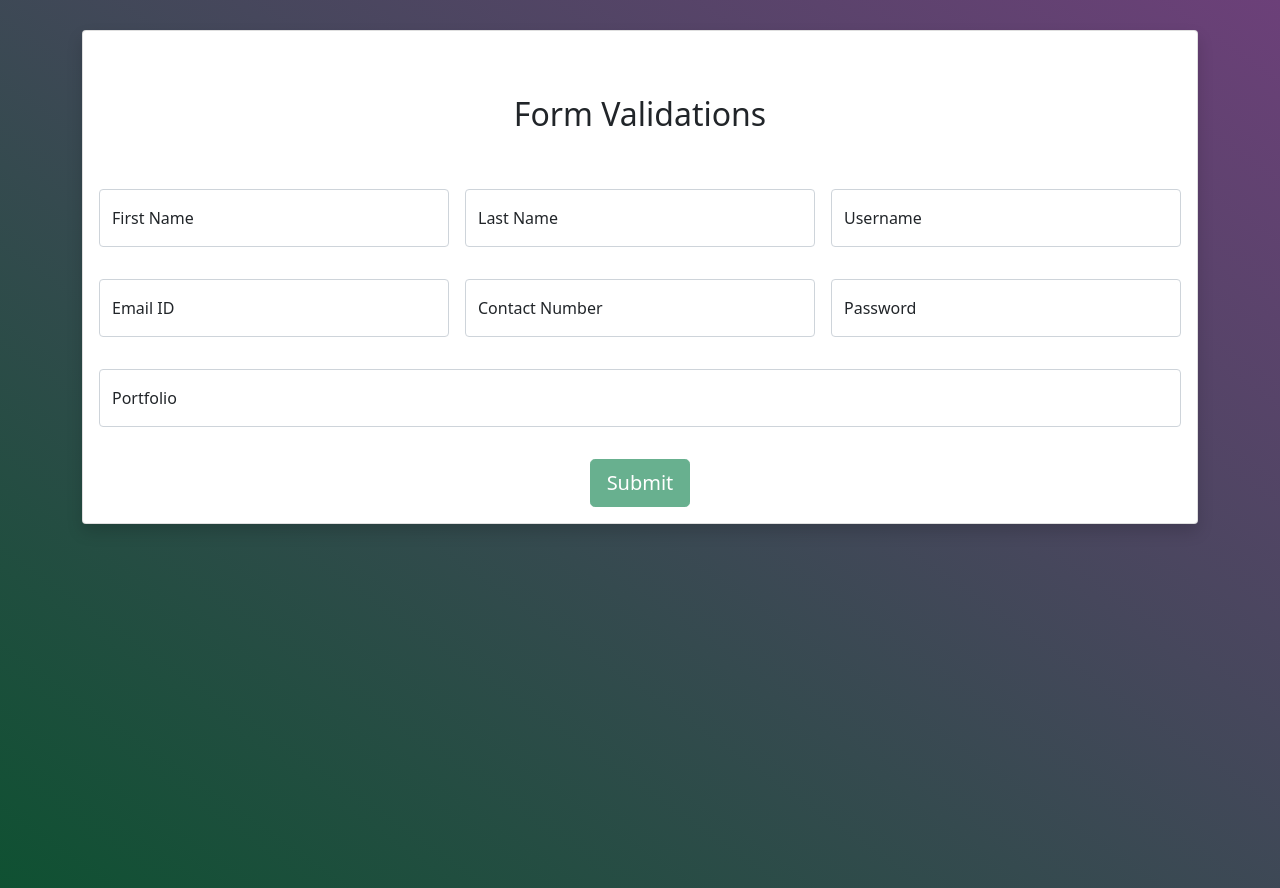
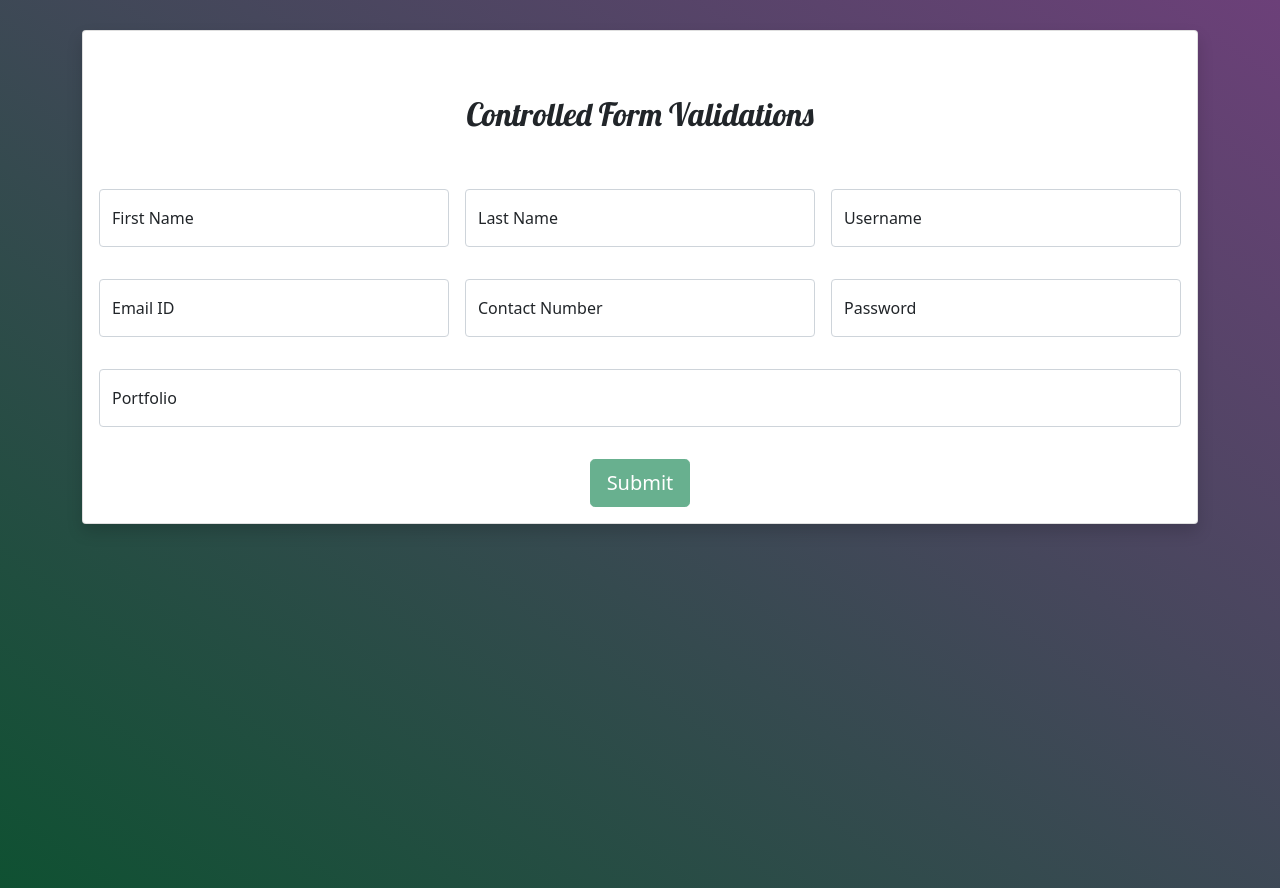
Before and after one commit to Miraz-Uddin/Fullstack-React-boot-camp-batch-03, a React (Vite) app in the folder Tasks/Day-16/: page / in a window 1280 px wide. Built offline with nearby package versions, Linux system fonts and the light colour scheme.

Commit message:
Initial Design done

```diff
--- a/Tasks/Day-16/index.html
+++ b/Tasks/Day-16/index.html
@@ -4,6 +4,12 @@
     <meta charset="UTF-8" />
     <link rel="icon" type="image/svg+xml" href="/vite.svg" />
     <meta name="viewport" content="width=device-width, initial-scale=1.0" />
+    <link rel="preconnect" href="https://fonts.googleapis.com" />
+    <link rel="preconnect" href="https://fonts.gstatic.com" crossorigin />
+    <link
+      href="https://fonts.googleapis.com/css2?family=Lobster&display=swap"
+      rel="stylesheet"
+    />
     <link
       href="https://cdn.jsdelivr.net/npm/bootstrap@5.0.2/dist/css/bootstrap.min.css"
       rel="stylesheet"
--- a/Tasks/Day-16/src/components/Home.jsx
+++ b/Tasks/Day-16/src/components/Home.jsx
@@ -114,7 +114,9 @@ export default function Home() {
             <div className="card shadow">
               <div className="card-body">
                 <div className="p-5 text-center">
-                  <h2>Form Validations</h2>
+                  <h2 style={{ fontFamily: "'Lobster', cursive" }}>
+                    Controlled Form Validations
+                  </h2>
                 </div>
                 <form className="row g-3" onSubmit={handleSubmit}>
                   <div className="col-md-6 col-lg-4">
```
